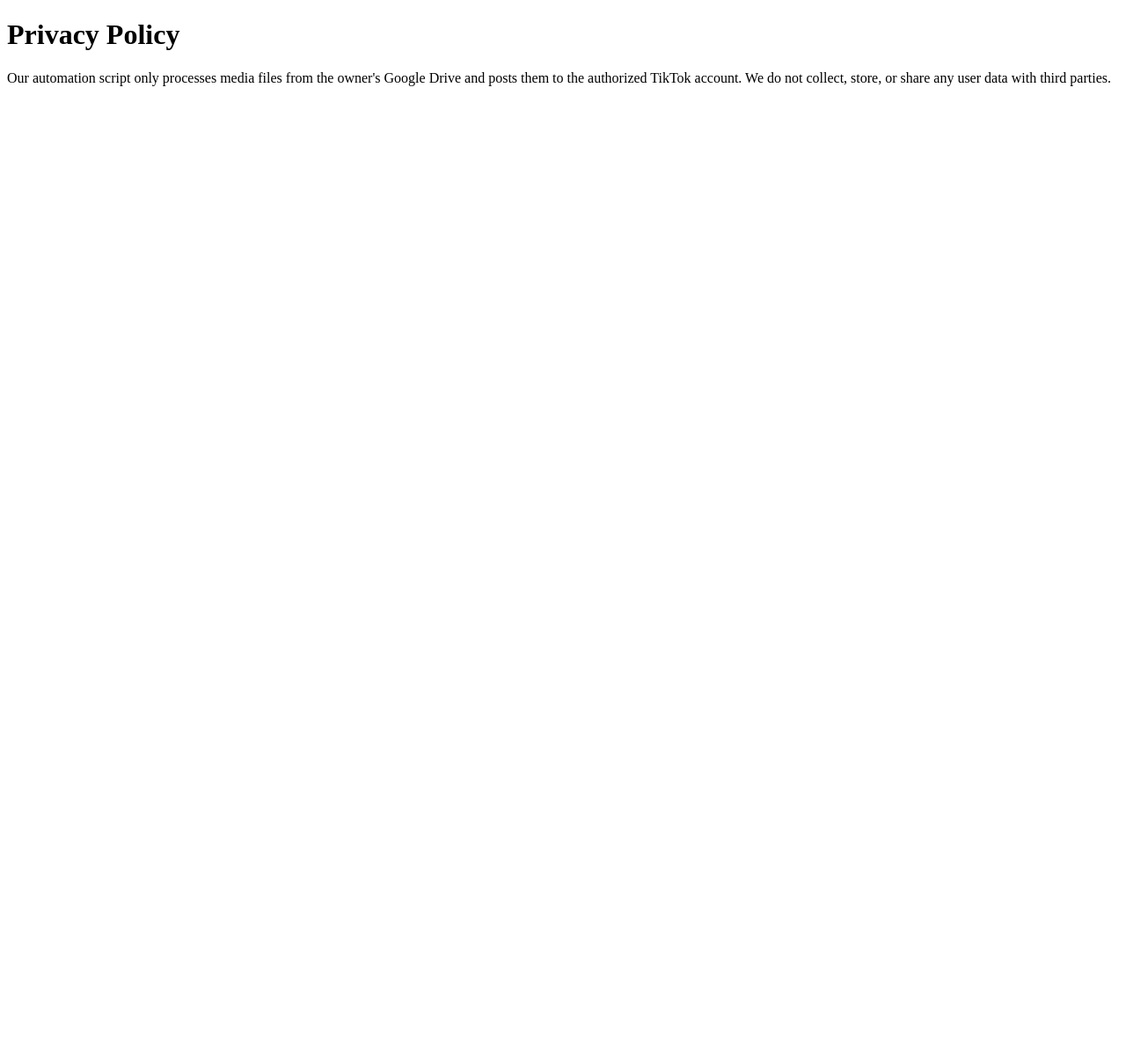
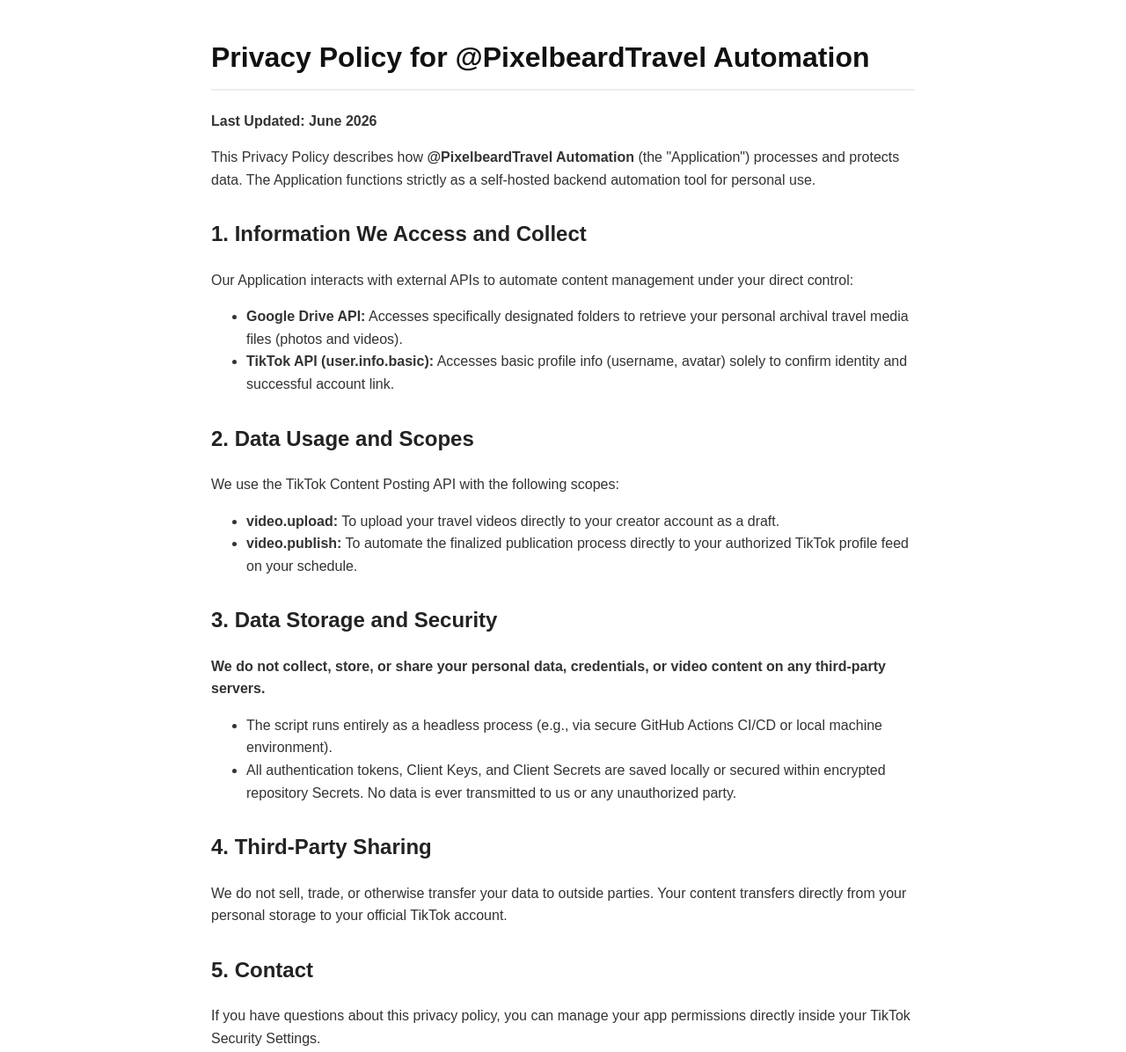
Before and after one commit to moti515/global-cms, a plain HTML site: page docs/privacy.html in a window 1280 px wide. Shown: the whole page at 88% size. Before the commit the page ends 800 px from the top, so only its background shows below. Drawn offline with Linux system fonts and the light colour scheme.

Commit message:
Revise privacy policy for @PixelbeardTravel Automation
Updated privacy policy to include details about data access, usage, and security for @PixelbeardTravel Automation.

```diff
--- a/docs/privacy.html
+++ b/docs/privacy.html
@@ -1,11 +1,46 @@
 <!DOCTYPE html>
-<html lang="uk">
+<html lang="en">
 <head>
     <meta charset="UTF-8">
-    <title>Privacy Policy</title>
+    <meta name="viewport" content="width=device-width, initial-scale=1.0">
+    <title>Privacy Policy - @PixelbeardTravel Automation</title>
+    <style>
+        body { font-family: Arial, sans-serif; line-height: 1.6; max-width: 800px; margin: 40px auto; padding: 0 20px; color: #333; }
+        h1 { color: #111; border-bottom: 2px solid #eee; padding-bottom: 10px; }
+        h2 { color: #222; margin-top: 30px; }
+    </style>
 </head>
 <body>
-    <h1>Privacy Policy</h1>
-    <p>Our automation script only processes media files from the owner's Google Drive and posts them to the authorized TikTok account. We do not collect, store, or share any user data with third parties.</p>
+    <h1>Privacy Policy for @PixelbeardTravel Automation</h1>
+    <p><strong>Last Updated: June 2026</strong></p>
+
+    <p>This Privacy Policy describes how <strong>@PixelbeardTravel Automation</strong> (the "Application") processes and protects data. The Application functions strictly as a self-hosted backend automation tool for personal use.</p>
+
+    <h2>1. Information We Access and Collect</h2>
+    <p>Our Application interacts with external APIs to automate content management under your direct control:</p>
+    <ul>
+        <li><strong>Google Drive API:</strong> Accesses specifically designated folders to retrieve your personal archival travel media files (photos and videos).</li>
+        <li><strong>TikTok API (user.info.basic):</strong> Accesses basic profile info (username, avatar) solely to confirm identity and successful account link.</li>
+    </ul>
+
+    <h2>2. Data Usage and Scopes</h2>
+    <p>We use the TikTok Content Posting API with the following scopes:</p>
+    <ul>
+        <li><strong>video.upload:</strong> To upload your travel videos directly to your creator account as a draft.</li>
+        <li><strong>video.publish:</strong> To automate the finalized publication process directly to your authorized TikTok profile feed on your schedule.</li>
+    </ul>
+
+    <h2>3. Data Storage and Security</h2>
+    <p><strong>We do not collect, store, or share your personal data, credentials, or video content on any third-party servers.</strong></p>
+    <ul>
+        <li>The script runs entirely as a headless process (e.g., via secure GitHub Actions CI/CD or local machine environment).</li>
+        <li>All authentication tokens, Client Keys, and Client Secrets are saved locally or secured within encrypted repository Secrets. No data is ever transmitted to us or any unauthorized party.</li>
+    </ul>
+
+    <h2>4. Third-Party Sharing</h2>
+    <p>We do not sell, trade, or otherwise transfer your data to outside parties. Your content transfers directly from your personal storage to your official TikTok account.</p>
+
+    <h2>5. Contact</h2>
+    <p>If you have questions about this privacy policy, you can manage your app permissions directly inside your TikTok Security Settings.</p>
 </body>
 </html>
```
